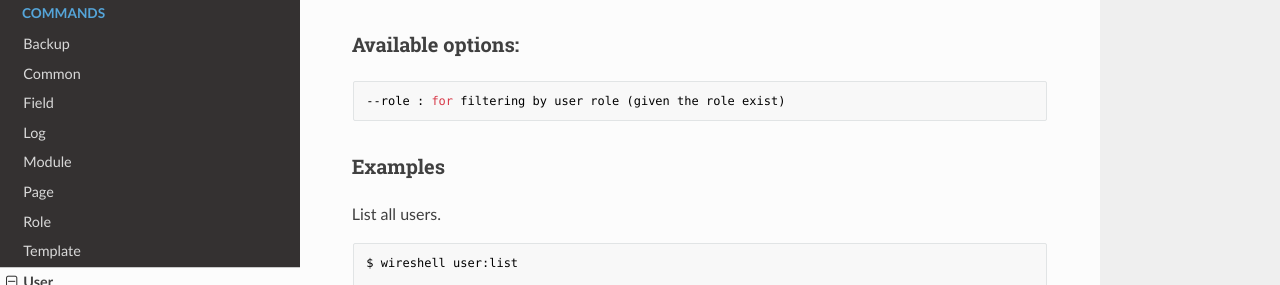
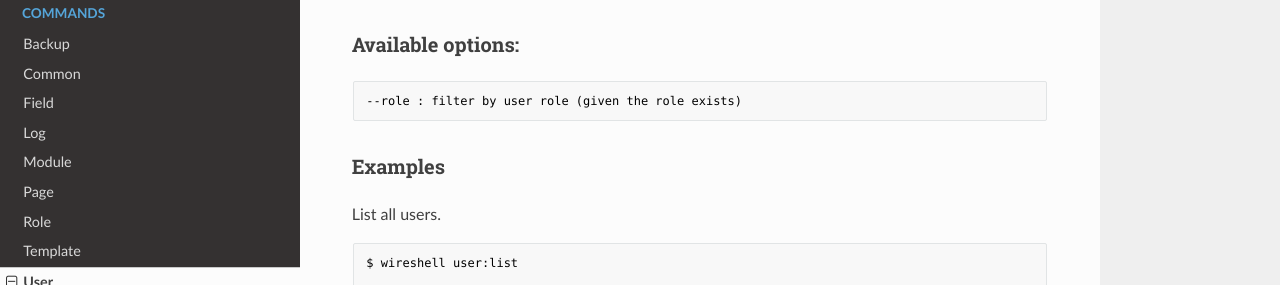
Before and after one commit to wireshell/wireshell, an MkDocs documentation site: the page built from docs/commands/user.md, in a window 1280 px wide and 900 px high. Shown: the part 310-595 px from the top of the window. Built offline with MkDocs 1.6.1, drawn with Linux system fonts in a browser that asks for light colours; nearby versions of some CDN libraries; old or Windows-style settings are respelled for this version of MkDocs.

````diff
--- a/docs/commands/user.md
+++ b/docs/commands/user.md
@@ -13,7 +13,7 @@ $ wireshell user:list
 ### Available options:
 
 ```sh
---role : for filtering by user role (given the role exist)
+--role : filter by user role (given the role exists)
 ```
 
 ### Examples
````
Also changed, not shown: docs/commands/log.md (+0 -1 lines).
